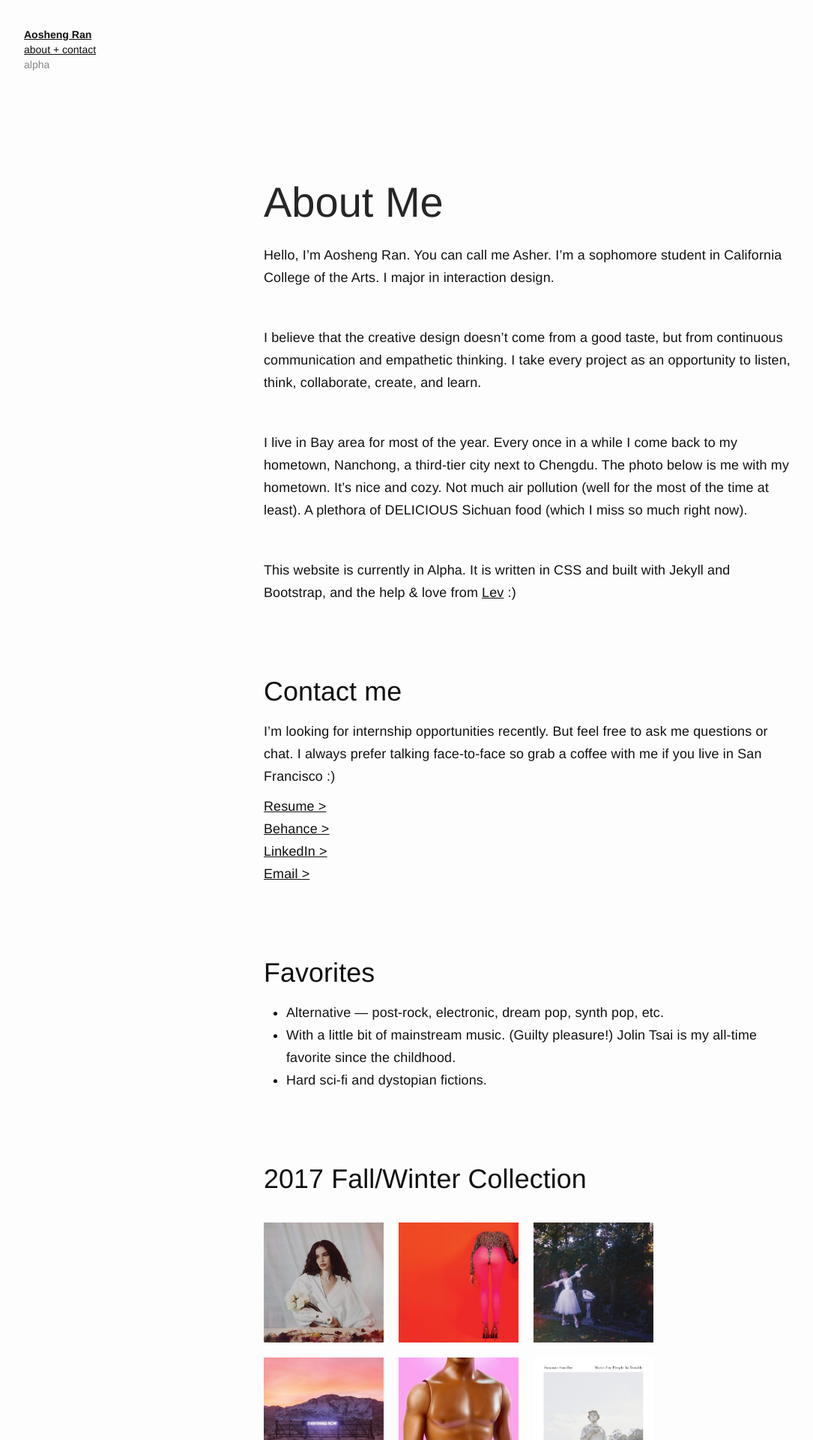
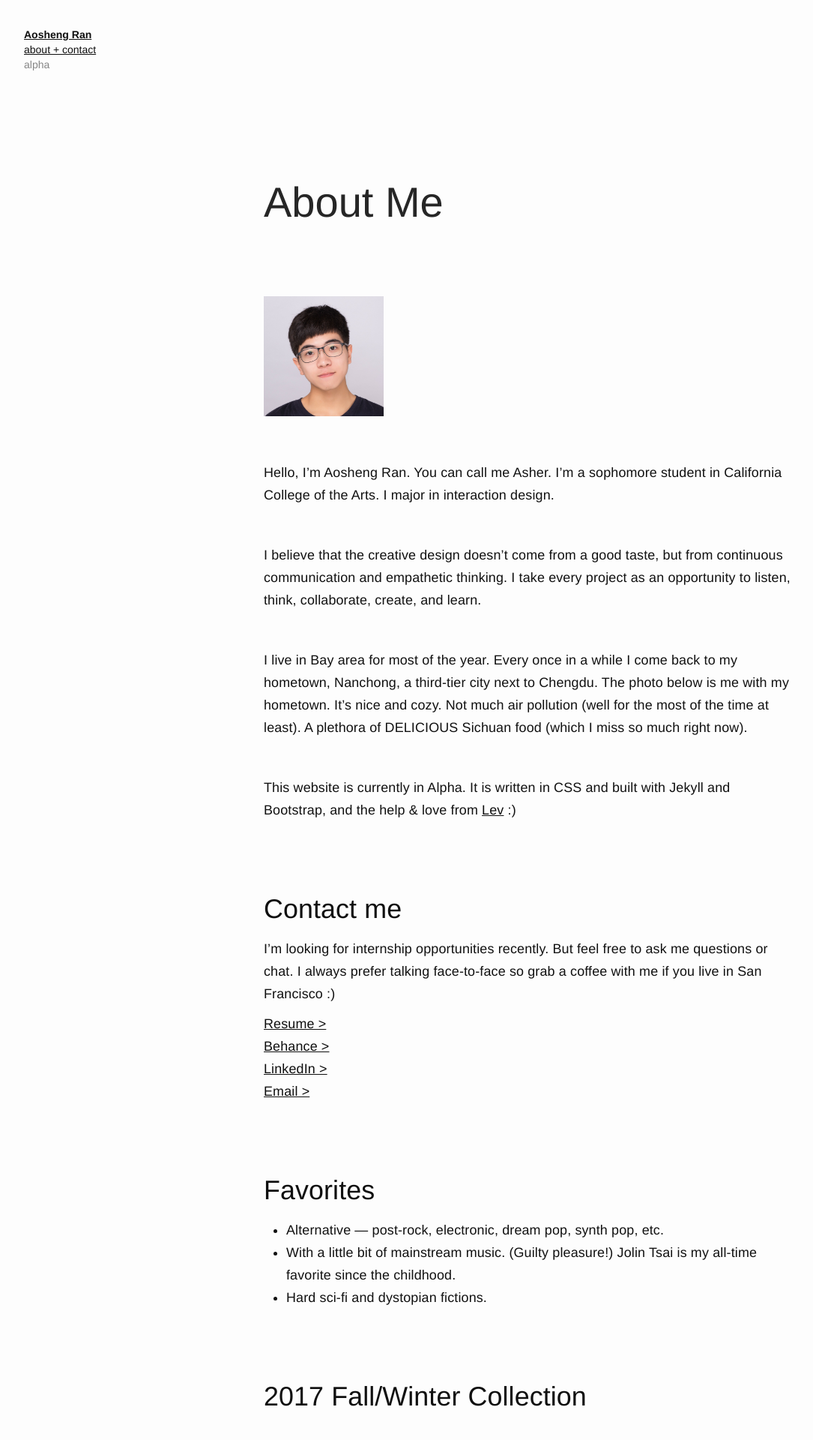
Before and after one commit to aoshengran/spidmax.github.io, a Jekyll site: the page built from about.md, in a window 1280 px wide. Shown: the top 1920 px of the page at 75% size, without its empty margins (8-1093 px from the left). Built offline with Jekyll 4.4.1, drawn with Linux system fonts in a browser that asks for light colours.

Commit message:
Add avatar photo

```diff
--- a/about.md
+++ b/about.md
@@ -9,6 +9,15 @@ permalink: /about/
         text-decoration: underline;
     }
 </style>
+
+<br/>
+
+<div class="thumbnails">
+    <div class="thumbnailImage">
+        <img src="/assets/images/avatar.jpg">
+    </div>
+    <div class="thumbnailClear"></div>
+</div>
 
 Hello, I’m Aosheng Ran. You can call me Asher. I’m a sophomore student in California College of the Arts. I major in interaction design.
 
```
Also changed, not shown: assets/images/avatar.jpg (added).
